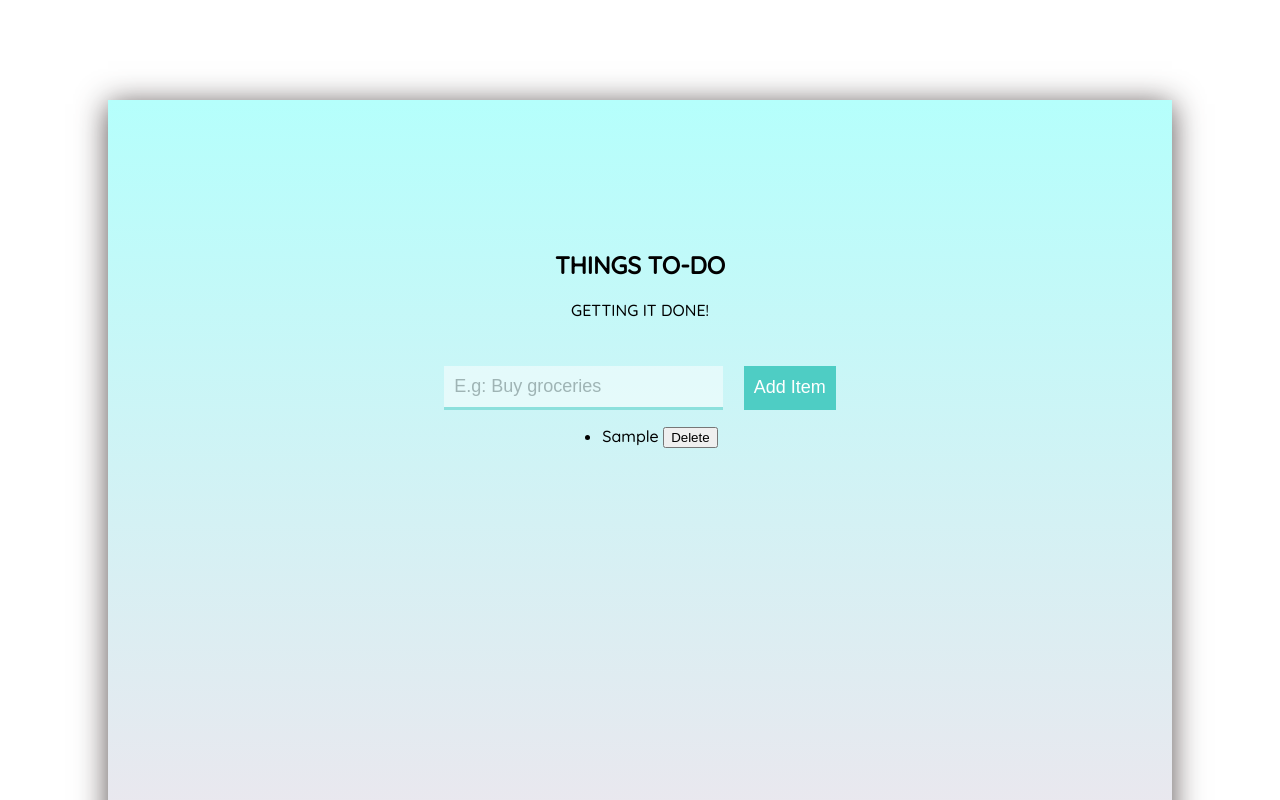
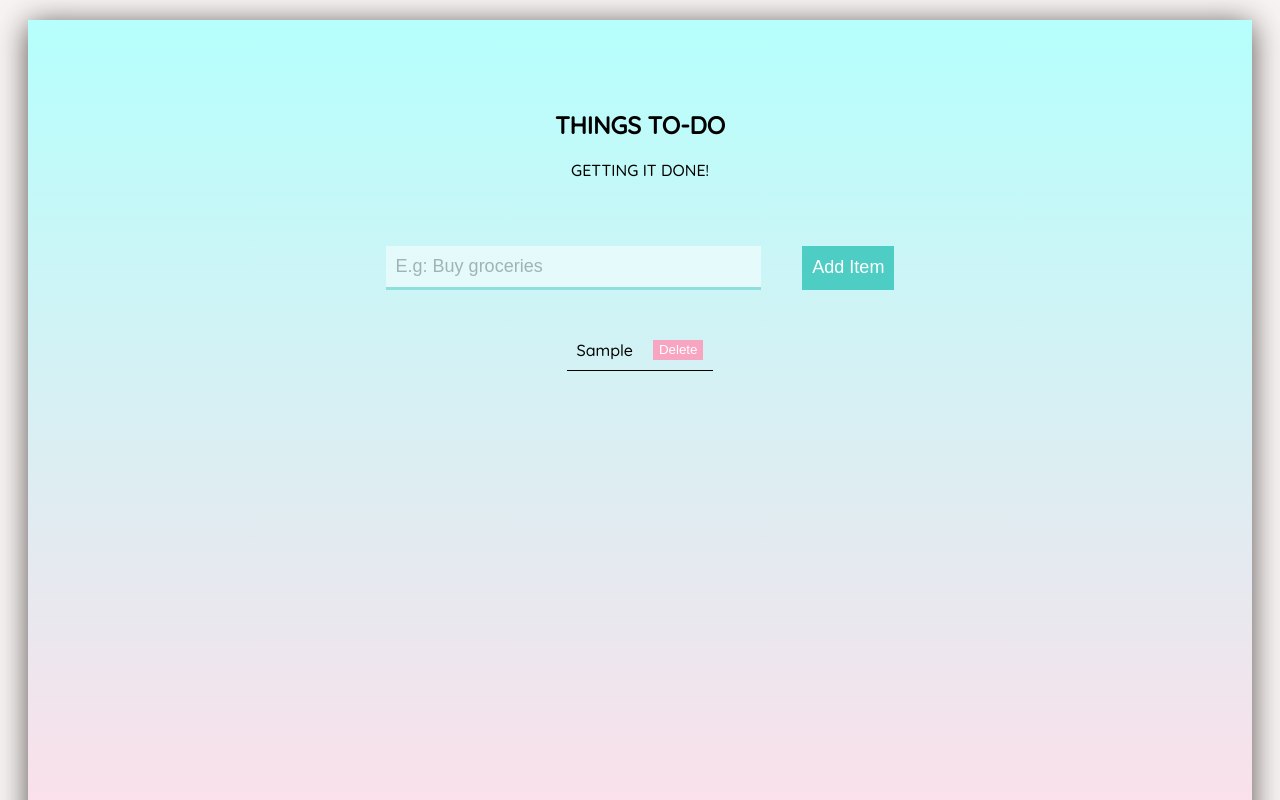
Before and after one commit to loerk/TodoList, a plain HTML site: page index.html in a window 1280 px wide. Both pictures are taken after typing "Sample" into the empty fields and a click on the button "Add Item". Shown: the top 800 px of the page. Drawn offline with Linux system fonts and the light colour scheme.

Commit message:
styling todo-list

```diff
--- a/css/style.css
+++ b/css/style.css
@@ -1,24 +1,26 @@
+
 body{
     font-family: 'Quicksand', sans-serif;
+    background: #f7f5f3;
 }
+
 .todo_container {
   display: flex;
   align-items: center;
   flex-direction: column;
   height:100vh;
-  text-align: center;
-  padding: 100px;
-  margin:100px;
+  padding: 20px;
+  margin:20px;
   background-color: #FFDEE9;
-background-image: linear-gradient(0deg, #FFDEE9 0%, #B5FFFC 100%);
+  background-image: linear-gradient(0deg, #FFDEE9 0%, #B5FFFC 100%);
   box-shadow: 0px 4px 29px 0px rgba(77,68,68,0.93);
 -webkit-box-shadow: 0px 4px 29px 0px rgba(77,68,68,0.93);
 -moz-box-shadow: 0px 4px 29px 0px rgba(77,68,68,0.93);
 }
 .title_header {
-  padding: 30px;
+  padding: 50px;
   text-transform: uppercase;
-
+  text-align: center;
 }
 .todo_form {
   min-width: 50%;
@@ -57,3 +59,45 @@ background-image: linear-gradient(0deg, #FFDEE9 0%, #B5FFFC 100%);
   box-shadow: 0 5px 6px 0 #999;
   color: #4ecdc4;
 }
+
+.error_msg {
+    background-color: #FFDEE9;
+    border: solid 2px #f8a5c1;
+    padding: 10px;
+    display: none;
+
+}
+
+.todo_item {
+  border-bottom: 1px solid black;
+  display: flex;
+  justify-content: space-between;
+  padding: 10px;
+}
+
+.todo_list {
+    list-style-type: none;
+    display: flex;
+    max-width:100%;
+    height: auto;
+    overflow: hidden;
+    padding: 0;
+    margin-top: 40px;
+}
+
+#delete-todo {
+  background-color: #f8a5c1;
+  border: none;
+  color: #ffffff;
+  transition-duration: 0.2s;
+  outline: none;
+  cursor: pointer;
+  margin-left:20px;
+}
+
+#delete-todo:hover {
+  border: 1px solid #f8a5c1;
+  background-color: #ffffff;
+  box-shadow: 0 5px 6px 0 #999;
+  color: #f8a5c1;
+}
--- a/index.html
+++ b/index.html
@@ -17,14 +17,13 @@
           <p class="sub_title">Getting it done!</p>
         </div>
 
-        <p id="error-msg"></p>
+        <p class="error_msg" id="error-msg"></p>
 
         <form class="todo_form" id="todo-form">
           <input type="text" id="todo-input" placeholder="E.g: Buy groceries" />
           <button type="submit">Add Item</button>
         </form>
-
-        <ul class="todo_list" id="todo-list"></ul>
+            <ul class="todo_list" id="todo-list"></ul>
       </section>
     </main>
         <script src="./js/main.js"></script>
```
Also changed, not shown: js/main.js (line endings or trailing spaces), 1 other file.
